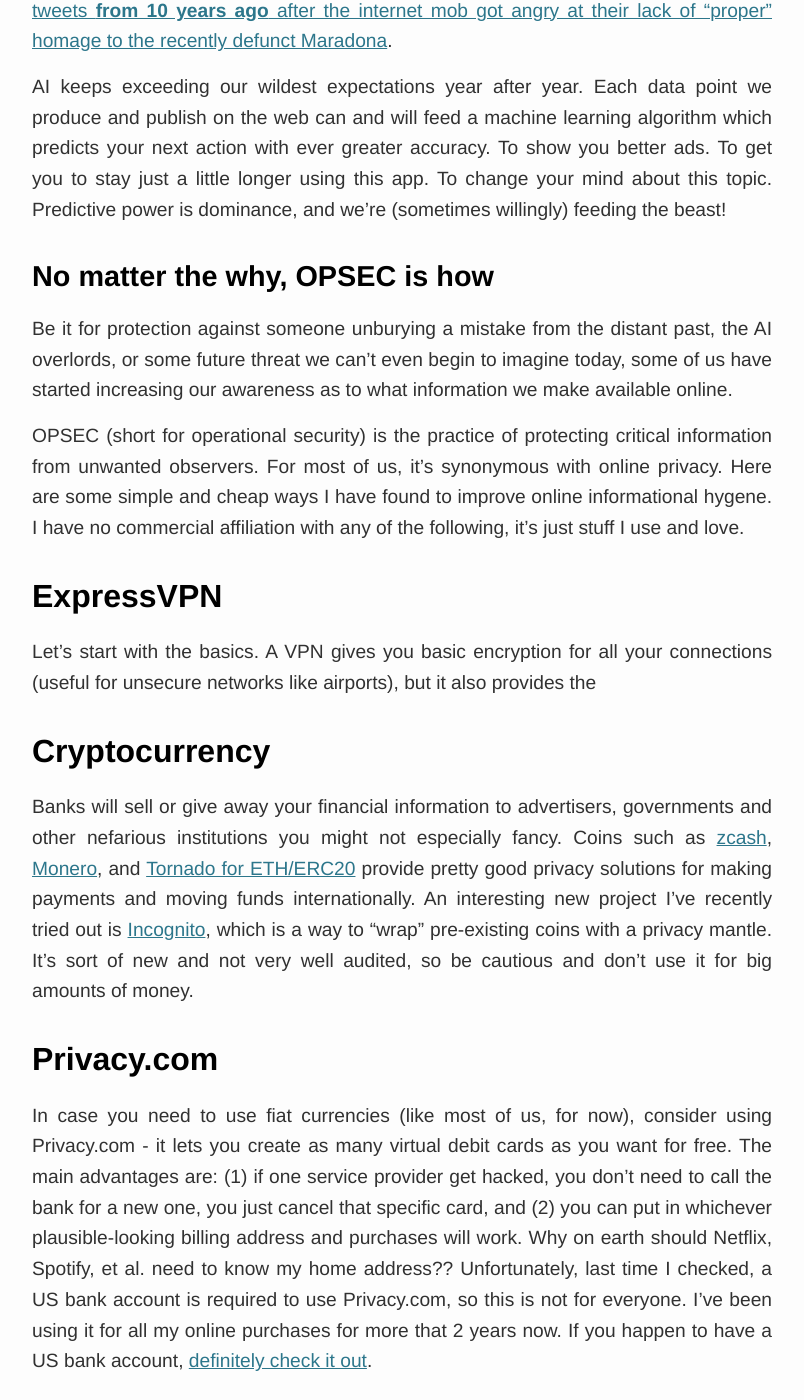
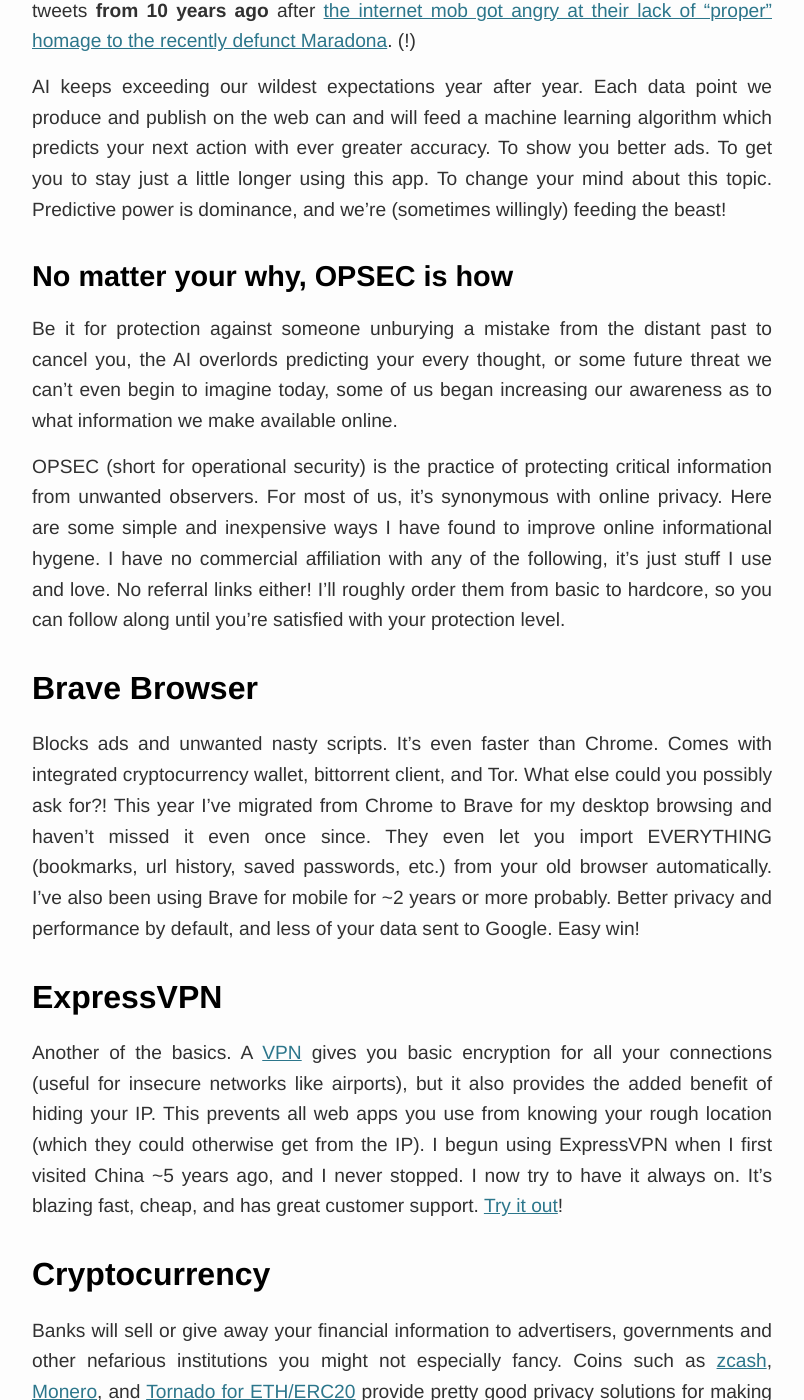
Before and after one commit to tobyornottobe/maraoz.github.io, a Jekyll site: the page built from _posts/2021-04-06-dark-tech.md, in a window 1280 px wide and 1400 px high, scrolled down 1059 px. Shown: the whole window, without its empty margins (238-1042 px from the left). Built offline with Jekyll 4.4.1, drawn with Linux system fonts in a browser that asks for light colours; some of the changed text lies outside the part shown.

Commit message:
dark tech

```diff
--- a/_posts/2021-04-06-dark-tech.md
+++ b/_posts/2021-04-06-dark-tech.md
@@ -5,62 +5,84 @@
 ---
 <img class="cover" src="/img/dark-tech/cover.jpg">
 
-The [Miranda warning](https://en.wikipedia.org/wiki/Miranda_warning) is already outdated. As Mat Travizano predicted more than a decade ago: "Not only your actual actions, but everything you'll probably say, you have the intention to do, or might possibly think... will be used against you".
+The [Miranda warning](https://en.wikipedia.org/wiki/Miranda_warning) is already outdated. As Mat Travizano [predicted](https://vimeo.com/10968359) more than a decade ago: "Not only your actual actions, but everything you'll probably say, you have the intention to do, or might possibly think... will be used against you".
 
 # Threat Model
 
-As the West is importing Maoist China's [Struggle Sessions](https://en.wikipedia.org/wiki/Struggle_session) (now known as cancel culture), you better conform to woke society expectations, or else... you're out! For a time I believed this was merely a US-only nonsense, but reality hit to close to home when some National Argentine Rugby team members [got cancelled for some racist tweets **from 10 years ago** after the internet mob got angry at their lack of "proper" homage to the recently defunct Maradona](https://alkhaleejtoday.co/sport/5483878/The-cancellation-of-Los-Pumas-Xenophobic-and-misogynistic-tweets-from-the-Argentine-rugby-team-revealed-after-the-disappointing-tribute-to-Maradona.html).
+As the West is importing Maoist China's [Struggle Sessions](https://en.wikipedia.org/wiki/Struggle_session) (now known as cancel culture), you better conform to woke society expectations, or else... you're out! For a time I believed this was merely a US-only nonsense, but reality hit to close to home when some National Argentine Rugby team members got cancelled for some racist tweets **from 10 years ago** after [the internet mob got angry at their lack of "proper" homage to the recently defunct Maradona](https://alkhaleejtoday.co/sport/5483878/The-cancellation-of-Los-Pumas-Xenophobic-and-misogynistic-tweets-from-the-Argentine-rugby-team-revealed-after-the-disappointing-tribute-to-Maradona.html). (!)
 
 AI keeps exceeding our wildest expectations year after year. Each data point we produce and publish on the web can and will feed a machine learning algorithm which predicts your next action with ever greater accuracy. To show you better ads. To get you to stay just a little longer using this app. To change your mind about this topic. Predictive power is dominance, and we're (sometimes willingly) feeding the beast!
 
 
-# No matter the why, OPSEC is how
-Be it for protection against someone unburying a mistake from the distant past, the AI overlords, or some future threat we can't even begin to imagine today, some of us have started increasing our awareness as to what information we make available online.
+# No matter your why, OPSEC is how
+Be it for protection against someone unburying a mistake from the distant past to cancel you, the AI overlords predicting your every thought, or some future threat we can't even begin to imagine today, some of us began increasing our awareness as to what information we make available online.
 
-OPSEC (short for operational security) is the practice of protecting critical information from unwanted observers. For most of us, it's synonymous with online privacy. Here are some simple and cheap ways I have found to improve online informational hygene. I have no commercial affiliation with any of the following, it's just stuff I use and love.
+OPSEC (short for operational security) is the practice of protecting critical information from unwanted observers. For most of us, it's synonymous with online privacy. Here are some simple and inexpensive ways I have found to improve online informational hygene. I have no commercial affiliation with any of the following, it's just stuff I use and love. No referral links either! I'll roughly order them from basic to hardcore, so you can follow along until you're satisfied with your protection level.
 
+## Brave Browser
+Blocks ads and unwanted nasty scripts. It's even faster than Chrome. Comes with integrated cryptocurrency wallet, bittorrent client, and Tor. What else could you possibly ask for?! This year I've migrated from Chrome to Brave for my desktop browsing and haven't missed it even once since. They even let you import EVERYTHING (bookmarks, url history, saved passwords, etc.) from your old browser automatically. I've also been using Brave for mobile for ~2 years or more probably. Better privacy and performance by default, and less of your data sent to Google. Easy win!
 
 ## ExpressVPN
-Let's start with the basics. A VPN gives you basic encryption for all your connections (useful for unsecure networks like airports), but it also provides the
+Another of the basics. A [VPN](https://en.wikipedia.org/wiki/Virtual_private_network) gives you basic encryption for all your connections (useful for insecure networks like airports), but it also provides the added benefit of hiding your IP. This prevents all web apps you use from knowing your rough location (which they could otherwise get from the IP). I begun using ExpressVPN when I first visited China ~5 years ago, and I never stopped. I now try to have it always on. It's blazing fast, cheap, and has great customer support. [Try it out](https://www.expressvpn.com)!
 
 ## Cryptocurrency
 Banks will sell or give away your financial information to advertisers, governments and other nefarious institutions you might not especially fancy. Coins such as [zcash](https://z.cash/), [Monero](https://www.getmonero.org/), and [Tornado for ETH/ERC20](https://tornado.cash/) provide pretty good privacy solutions for making payments and moving funds internationally. An interesting new project I've recently tried out is [Incognito](https://incognito.org/), which is a way to "wrap" pre-existing coins with a privacy mantle. It's sort of new and not very well audited, so be cautious and don't use it for big amounts of money.
 
-## Privacy.com
-In case you need to use fiat currencies (like most of us, for now), consider using Privacy.com - it lets you create as many virtual debit cards as you want for free. The main advantages are: (1) if one service provider get hacked, you don't need to call the bank for a new one, you just cancel that specific card, and (2) you can put in whichever plausible-looking billing address and purchases will work. Why on earth should Netflix, Spotify, et al. need to know my home address?? Unfortunately, last time I checked, a US bank account is required to use Privacy.com, so this is not for everyone. I've been using it for all my online purchases for more that 2 years now. If you happen to have a US bank account, [definitely check it out](https://privacy.com).
+## Privacy.com cards
+In case you need to use fiat currencies (like most of us, for now), consider using Privacy.com - it lets you create as many virtual debit cards as you want for free. The main advantages are: (1) if one service provider get hacked, you don't need to call the bank for a new one, you just cancel that specific card, and (2) you can put in whichever plausible-looking billing address and purchases will work. Why on earth should Netflix, Spotify, ant their moms need to know my home address?? Unfortunately, last time I checked, a US bank account is required to use Privacy.com, so this is not for everyone. I've been using it for all my online purchases for more that 2 years now. If you happen to have a US bank account, [definitely check it out](https://privacy.com).
 
 ## DIY Email Masking
-*We'll never send you spam, we promise!* Yeah, right. That's if you don't get hacked. And if your startup never gets acquired by a bigger and less scrupulous company. Inspired by Privacy.com, I setup a similar system but for email, for when I need to give it out (which is quite often, unfortunately). Now, each time I register to a new app, or I need to give my email IRL, I create a new one, instantly. Here's how:
+*We'll never send you spam, we promise!* Yeah, right. That's *if* you don't get hacked. And if your startup never gets acquired by a bigger and less scrupulous company. Inspired by Privacy.com, I set up a similar system but for email, for when I need to give it out (which is quite often, unfortunately). Now, each time I register to a new app, or I need to give my email IRL, I create a new one, instantly. Here's how:
 
-(1) Purchase a cheap domain at [Namecheap.com](https://www.namecheap.com/). Anything will do (eg: `niutqf4r1n.com`, `jljai01bpo.xyz`, `2348248024234.io` etc.) but I recommend something like `fruitsolutions.tech` for comedic purposes. If you're uninspired, use [domainwheel.com](https://domainwheel.com/). Some domains cost less than $2.
+(1) Purchase a cheap domain at [Namecheap.com](https://www.namecheap.com/). Anything will do (eg: `niutqf4r1n.com`, `jljai01bpo.xyz`, `2348248024234.io` etc.), but I recommend something like `fruitsolutions.tech` for comedic purposes. If you're uninspired, use [domainwheel.com](https://domainwheel.com/). Some domains cost less than $2. Come on, buy one!
 
-(2) Go to your new domain's settings, and scroll down to the "REDIRECT EMAIL" section.
+(2) Go to your new domain's settings on namecheap, and scroll down to the "REDIRECT EMAIL" section.
 
 (3) Add a new "catch-all" alias and forward it to your real email address.
 
 
-Done! Now, every time you need to provide an email, you can just invent a new one, like `facebook@fruitsolutions.tech`, or `landlord@fruitsolutions.tech` and all emails sent there will end up in your inbox. Now, if someone sends you spam, you can identify who did it (just remember who you gave that address to), and block it easily (by adding a filter to your inbox). Of course, you won't be able to *send* emails from all those addresses, but it's good to prevent every website and app from knowing your real email.
+Done! Now, every time you need to provide an email, you can just invent a new one, like `facebook@fruitsolutions.tech`, or `landlord@fruitsolutions.tech` and all emails sent there will end up in your inbox.
 
-(4) [optional] Repeat for various domains, to have even further control and compartimentalization.
+Now, if someone sends you spam, not only can you identify who did it (just remember who you gave that specific address to), but also block it easily (by adding a filter to your inbox). Of course, you won't be able to *send* emails from all those addresses, but it's good to prevent every website and app from knowing your real email. This has the added benefit of preventing one of your accounts getting hacked from affecting your other accounts (the attacker won't know which email you used).
 
-(5) [optional and mega hardcore] Create a new secret gmail account as the receiving end of the forwarding, and never give that address to anyone!
+(4) [optional] Repeat for various domains, to have even further control and compartmentalization.
+
+(5) [hardcore] Create a new secret gmail account as the receiving end of the forwarding, and never give that address to anyone.
 
 
-## Avatars and pseudonyms: keep your name and face for meatspace
-Stop showing your real face on the web. No, really, just stop. I know 2000s where all about using your real name on Facebook and taking our social lives online. That's over. By using your real name and pic, you allow associating your online activity with your physical body. Why would anyone want that? (the only exception I can think of is dating). I've sinned horribly on this multiple times. Here's a short guide (although following it is a long, gruelling process)
+## Avatars and pseudonyms: save your name and face for meatspace
+Stop showing your real face on the web. No, really, just stop. I know 2000s where all about using your real name on Facebook and taking our social lives online. That's over. By using your real name and pic, you enable associating your online activity with your physical body. Why would anyone want that? (the only exception I can think of is dating). I've sinned horribly on this front hundreds of times by uploading selfies everywhere, uploading videos of my  talks, etc. Here's a short guide (although following it is a long, gruelling process) of how to revert this if that's also your case:
 
 (1) search for your full name on google.
 
-(2) for each result that shows your real face, go to the page containing it, and contact the site owner asking nicely to remove your picture. You'll have to be creative in finding contact information. I've used contact forms, googled around to find site owner's email, twitter, or linkedin accounts, and edited some sites myself. If it gets to it, you may resort to legal action. In my case, most webadmins were very supportive and understanding.
+(2) for each result that shows your real face, go to the page containing it, and contact the site owner asking nicely to remove your picture. You'll have to be creative in finding contact information. I've used contact forms, googled around to find site owner's email, twitter, or linkedin accounts, and edited some sites myself. If it gets to it, you may resort to legal action. In my experience, most webadmins are very supportive and understanding.
 
-(3) repeat until there's no results showing your real face.
+(3) repeat until there are no results showing your real face.
 
 (4) repeat with youtube, facebook, twitter, and any other site you think might have your image.
 
-(5) google 'avatar illustration', pick the one you like the most, and use it everywhere instead of your real face. If you want to get real fancy, comission an artist to do a custom avatar. In fact, I'll gift a profesionally illustrated avatar in any style of your chosing (or a domain name to mask emails) if you can find an image/video of my face online (please don't upload it yourself). Email me at [security@maraoz.com](mailto:security@maraoz.com) to redeem.
+(5) google 'avatar illustration', pick the one you like the most, and use it everywhere instead of your real face. If you want to get real fancy, comission an artist to do a custom avatar and you'll feel great. In fact, I'll gift a profesionally illustrated avatar in any style you chose (or a custom domain name to mask your emails as explained above) if you can find an image/video of my face on the internet (please don't upload it yourself ^^). Email me at [security@maraoz.com](mailto:security@maraoz.com) to redeem [5 remaining!].
 
+(6) [hardcore] [change your state/legal name](https://twitter.com/dan_abramov/status/1378737515331530759) so that it doesn't match your screen name.
 
-# Final words
+## Obfuscation
+The ultimate (albeit costly) defence against data collection is generating lots of fake data. Some ideas (which I haven't implemented yet) on this front, in case you're interested:
+- creating fake profiles and people with your same legal name.
+- publishing fake personal information about yourself
+- writing fake articles about yourself
+- acting randomly to confuse algorithms
+
+Please contact me if you're actually doing some of this stuff. I'd love to learn more about your experience and to get practical tips.
+
+# Summary and Final words
+
+1. Use [Brave browser](https://brave.com).
+2. Install [ExpressVPN](https://expressvpn.com) and have it always on.
+3. Learn about privacy and cryptocurrencies. Youtube and Google are your friends.
+4. Sign up for [Privacy.com](Privacy.com) and use it for online fiat currency purchases.
+5. Get a cheap domain at [namecheap.com](https://www.namecheap.com/) to shield your email.
+6. Use avatars and pseudonyms everywhere and try to remove your real face and name from the Internet.
+7. Obfuscate with fake data.
 
 That's it! Hope you can implement at least one idea in the list. I'll be writing a complementary article next, called "Light Tech", in which I'll talk about techniques to minimize negative impact of tech to our peace of mind. If you'd like to read it, please subscribe below:
 
```
Also changed, not shown: other parts of _posts/2021-04-06-dark-tech.md (+4 -2 lines).
